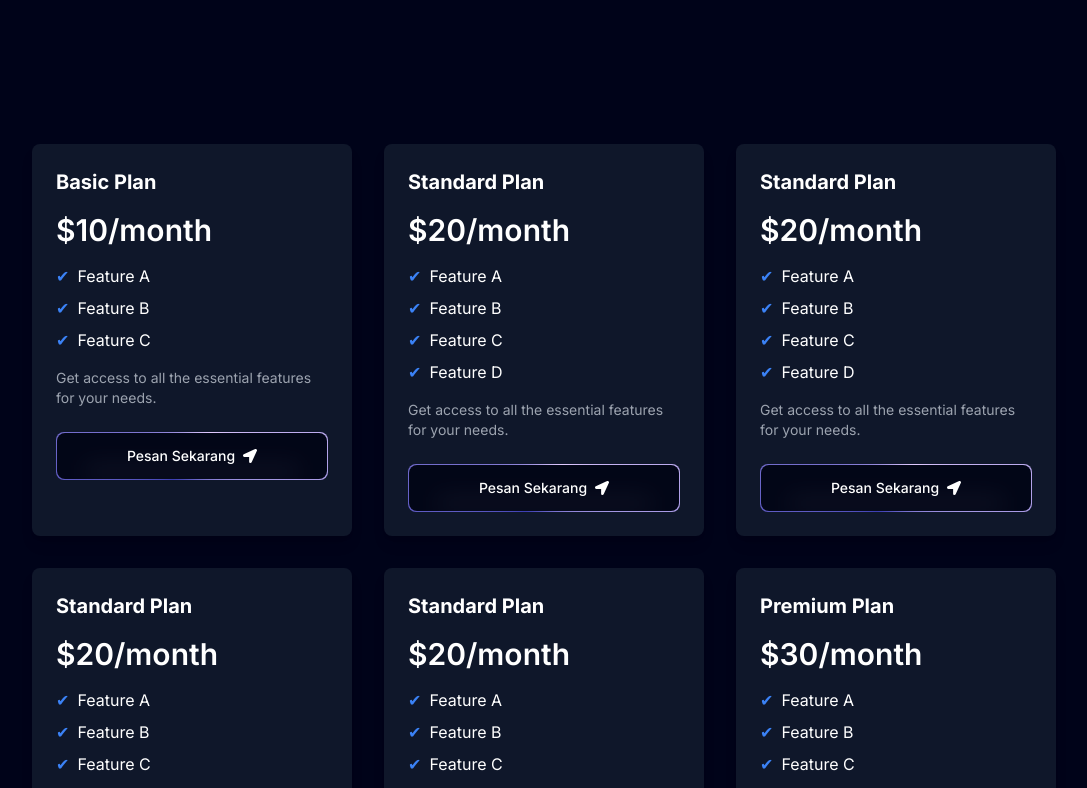
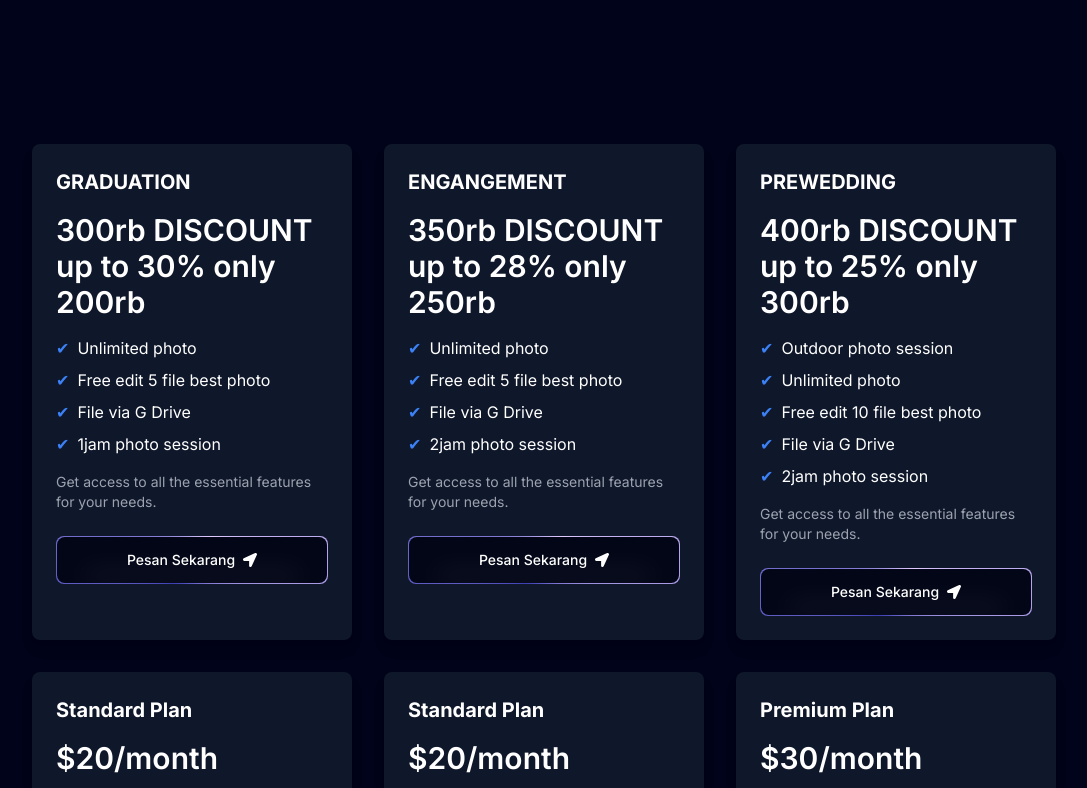
Before and after one commit to siihasann/vicko-portofolio, a Next.js app: page /price in a window 1280 px wide. Shown: the top 788 px of the page, without its empty margins (96-1183 px from the left). Built offline with nearby package versions, Linux system fonts and the light colour scheme.

Commit message:
updating view pricelist

```diff
--- a/data/index.ts
+++ b/data/index.ts
@@ -416,9 +416,9 @@ export const galleryData: GalleryItem[] = [
 ];
 
 export const priceData = [
-  { title: "Basic Plan", price: "$10/month", features: ["Feature A", "Feature B", "Feature C"] },
-  { title: "Standard Plan", price: "$20/month", features: ["Feature A", "Feature B", "Feature C", "Feature D"] },
-  { title: "Standard Plan", price: "$20/month", features: ["Feature A", "Feature B", "Feature C", "Feature D"] },
+  { title: "GRADUATION", price: "300rb DISCOUNT up to 30% only 200rb", features: ["Unlimited photo", "Free edit 5 file best photo", "File via G Drive", "1jam photo session"] },
+  { title: "ENGANGEMENT", price: "350rb DISCOUNT up to 28% only 250rb", features: ["Unlimited photo", "Free edit 5 file best photo", "File via G Drive", "2jam photo session"] },
+  { title: "PREWEDDING", price: "400rb DISCOUNT up to 25% only 300rb", features: ["Outdoor photo session", "Unlimited photo", "Free edit 10 file best photo", "File via G Drive", "2jam photo session"] },
   { title: "Standard Plan", price: "$20/month", features: ["Feature A", "Feature B", "Feature C", "Feature D"] },
   { title: "Standard Plan", price: "$20/month", features: ["Feature A", "Feature B", "Feature C", "Feature D"] },
   { title: "Premium Plan", price: "$30/month", features: ["Feature A", "Feature B", "Feature C", "Feature D", "Feature E"] }
```
